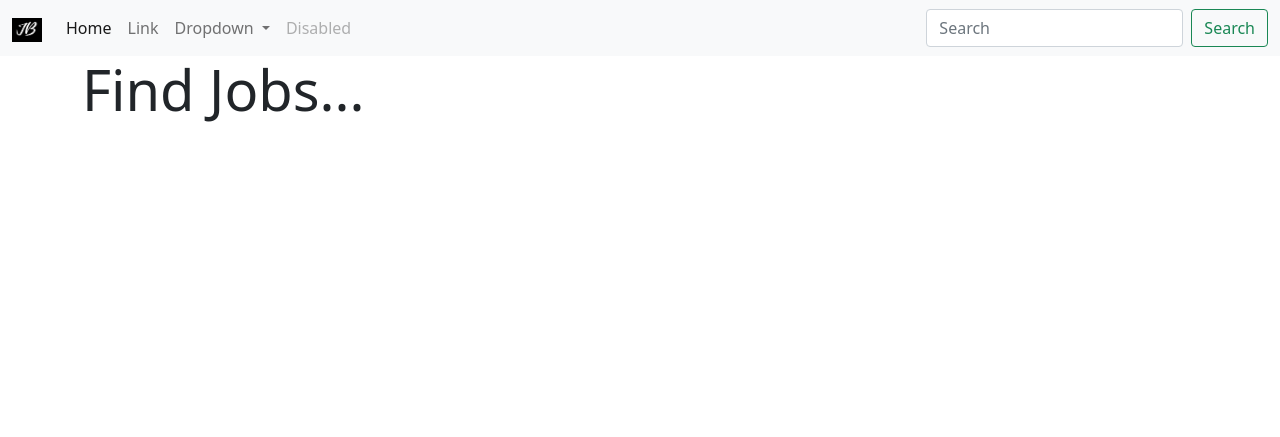
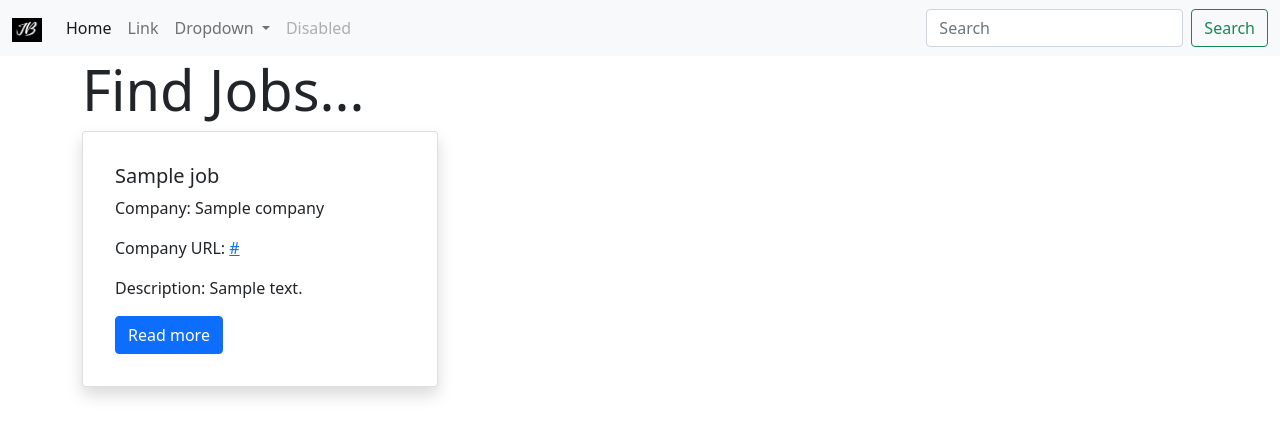
Before and after one commit to Socheath-Horl/job_board, a FastAPI app: template backend/templates/general_pages/homepage.html in a window 1280 px wide. Shown: the top 437 px of the page. Run offline with FastAPI, Linux system fonts and the light colour scheme; the template is opened without the code that fills it: most values are stand-ins (such as "Sample title", 1, 10 or a date in 2020).

Commit message:
finished job listview

```diff
--- /dev/null
+++ b/backend/templates/components/cards.html
@@ -0,0 +1,13 @@
+<div class="card shadow p-3 mb-2 bg-body rounded">
+  <div class="card-body">
+    <h5 class="card-title">{{obj.title}}</h5>
+    <p class="card-text">Company: {{obj.company}}</p>
+    <p class="card-text">
+      Company URL: <a href="{{obj.company_url}}">{{obj.company_url}}</a>
+    </p>
+    <p class="card-text">
+      Description: {{obj.description[:60]}}
+    </p>
+    <a href="/jobs/detail/{{obj.id}}" class="btn btn-primary">Read more</a>
+  </div>
+</div>
--- a/backend/templates/general_pages/homepage.html
+++ b/backend/templates/general_pages/homepage.html
@@ -6,6 +6,24 @@
 
 {% block content %}
   <div class="container">
-    <h1 class="display-4">Find Jobs...</h1>
+    <div class="row">
+      <div class="col">
+        <h1 class="display-4">Find Jobs...</h1>
+      </div>
+    </div>
+    <div class="row">
+      {% for job in jobs %}
+        <div class="col-lg-4 col-md-3 col-sm-10 mr-auto">
+          {% with obj=job %}
+            {% include "components/cards.html" %}
+          {% endwith %}
+
+          {% if loop.index % 3 %}
+            </div>
+          {% else %}
+            </div></div><br><div class="row">
+          {% endif %}
+      {% endfor %}
+    </div>
   </div>
 {% endblock %}
--- a/backend/webapps/jobs/route_jobs.py
+++ b/backend/webapps/jobs/route_jobs.py
@@ -14,6 +14,7 @@ router = APIRouter(include_in_schema=False)
 @router.get("/")
 async def home(request: Request, db: Session = Depends(get_db)):
     jobs = list_jobs(db=db)
+    print(jobs)
     return templates.TemplateResponse(
         "general_pages/homepage.html", {"request": request, "jobs": jobs}
     )
```
